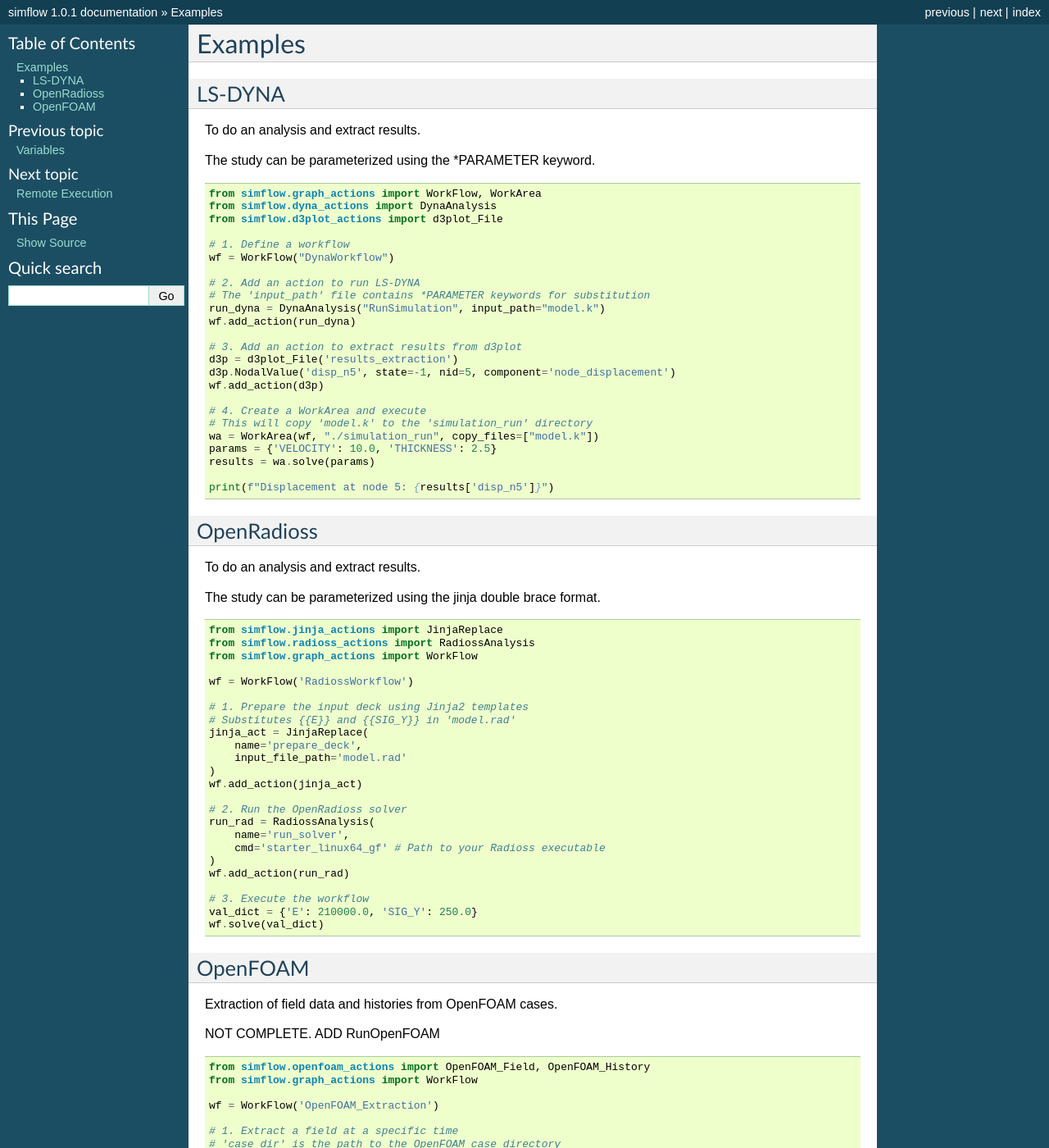
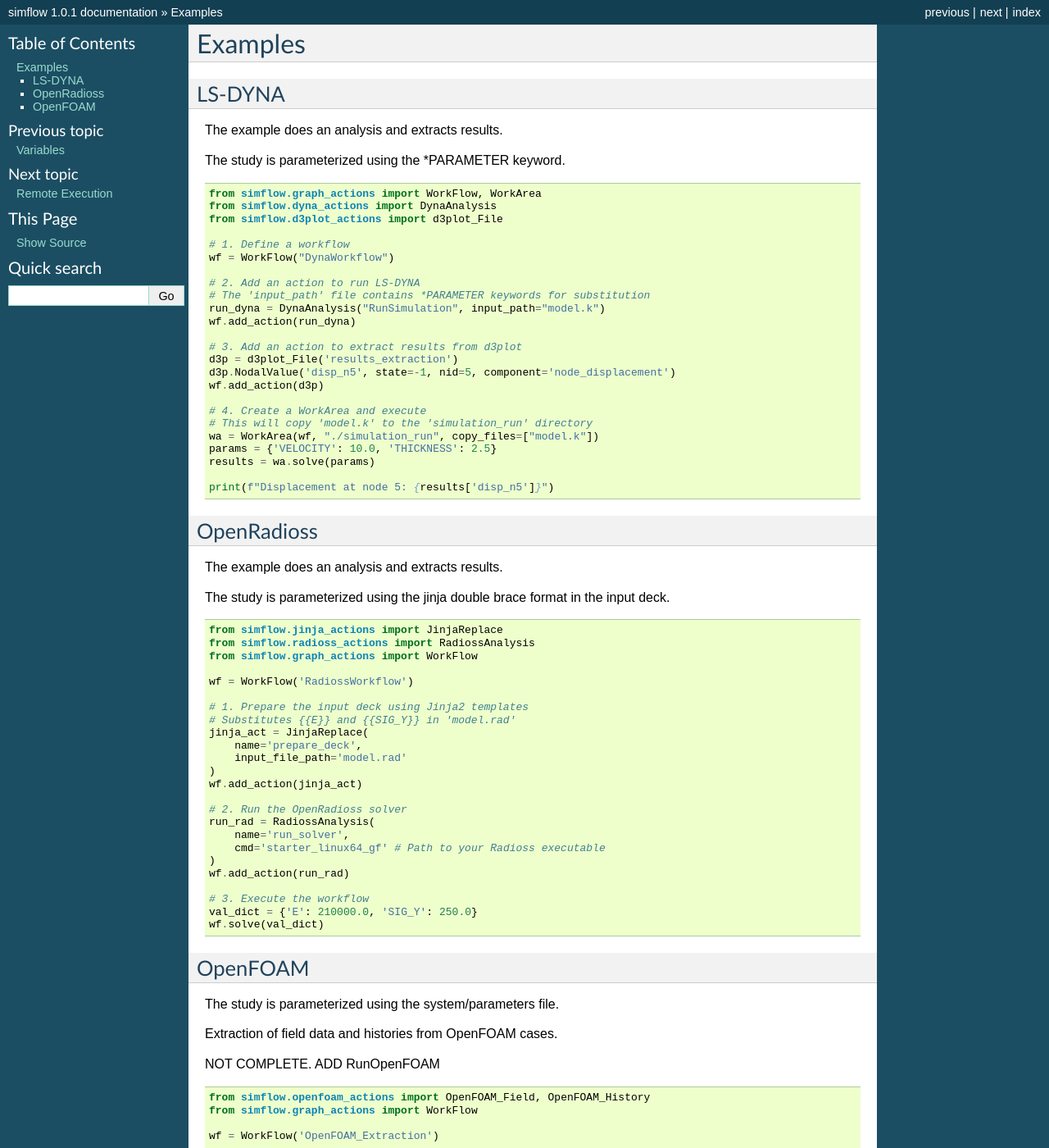
Before and after one commit to WillemJR/simnexus, a Sphinx documentation site: the page built from docs/exa.rst, in a window 1280 px wide and 1400 px high. Shown: the whole window at 82% size. Built offline with Sphinx 7.4.7, drawn with Linux system fonts in a browser that asks for light colours.

```diff
--- a/docs/exa.rst
+++ b/docs/exa.rst
@@ -6,9 +6,9 @@
 LS-DYNA
 ----------------------------------
 
-To do an analysis and extract results.
+The example does an analysis and extracts results.
 
-The study can be parameterized using the \*PARAMETER keyword.
+The study is parameterized using the \*PARAMETER keyword.
 
 .. code-block:: python
 
@@ -41,9 +41,10 @@
 OpenRadioss
 ----------------------------------
 
-To do an analysis and extract results.
+The example does an analysis and extracts results.
 
-The study can be parameterized using the jinja double brace format.
+The study is parameterized using the jinja double brace format in the
+input deck.
 
 .. code-block:: python
 
@@ -76,6 +77,8 @@
 OpenFOAM
 ----------------------------------
 
+The study is parameterized using the system/parameters file.
+
 Extraction of field data and histories from OpenFOAM cases.
 
 NOT COMPLETE. ADD RunOpenFOAM
@@ -88,7 +91,6 @@
     wf = WorkFlow('OpenFOAM_Extraction')
 
     # 1. Extract a field at a specific time
-    # 'case_dir' is the path to the OpenFOAM case directory
     field_ext = OpenFOAM_Field(
         name='temp_field',
         case_dir='heat_transfer_case',
```
Also changed, not shown: CLAUDE.md (added, +1 -0 lines), README.md (+2 -0 lines), simflow/CLAUDE.md (added, +1 -0 lines).
